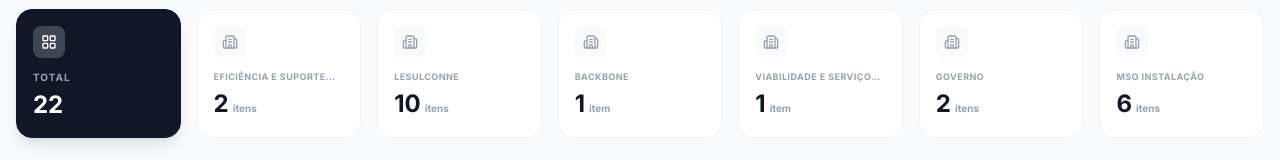
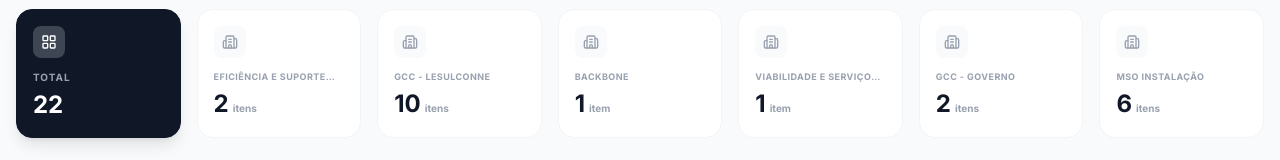
Before and after one commit to danielalmeidait/Iniciativas_IA, a React (Vite) app: page / in a window 1280 px wide. Shown: the part 168-328 px from the top of the page. Built offline with nearby package versions, Linux system fonts and the light colour scheme.

Commit message:
chore: atualiza nomes das áreas adicionando prefixo GCC

```diff
--- a/src/data.ts
+++ b/src/data.ts
@@ -139,7 +139,7 @@ export const AI_AGENTS: AIAgent[] = [
   {
     id: 'facto-ia',
     name: 'FACTOIA',
-    department: 'LeSulConNe',
+    department: 'GCC - LESULCONNE',
     domain: 'Diagnóstico e Investigação',
     execution: 'Gestão & Qualidade Operacional',
     owner: 'Ronaldo Evaristo Das Merces',
@@ -178,7 +178,7 @@ export const AI_AGENTS: AIAgent[] = [
   {
     id: 'iana',
     name: 'IAnA',
-    department: 'LeSulConNe',
+    department: 'GCC - LESULCONNE',
     domain: 'Análise e Gestão',
     execution: 'Gestão & Qualidade Operacional',
     owner: 'Luis Fernando Marks',
@@ -217,7 +217,7 @@ export const AI_AGENTS: AIAgent[] = [
   {
     id: 'siria',
     name: 'SirIA',
-    department: 'LeSulConNe',
+    department: 'GCC - LESULCONNE',
     domain: 'Análise e Gestão',
     execution: 'Gestão & Qualidade Operacional',
     owner: 'Luis Fernando Marks',
@@ -257,7 +257,7 @@ export const AI_AGENTS: AIAgent[] = [
   {
     id: 'check-ia',
     name: 'CHECKIA',
-    department: 'LeSulConNe',
+    department: 'GCC - LESULCONNE',
     domain: 'Relatórios e Validação',
     execution: 'Gestão & Qualidade Operacional',
     owner: 'Luis Fernando Marks',
@@ -296,7 +296,7 @@ export const AI_AGENTS: AIAgent[] = [
   {
     id: 'confia',
     name: 'CONFIA',
-    department: 'LeSulConNe',
+    department: 'GCC - LESULCONNE',
     domain: 'Diagnóstico e Investigação',
     execution: 'Gestão & Qualidade Operacional',
     owner: 'Luis Fernando Marks',
@@ -335,7 +335,7 @@ export const AI_AGENTS: AIAgent[] = [
   {
     id: 'deserth',
     name: 'DESERTH',
-    department: 'LeSulConNe',
+    department: 'GCC - LESULCONNE',
     domain: 'Análise e Gestão',
     execution: 'Gestão & Qualidade Operacional',
     owner: 'Marcia Cristina Souza',
@@ -374,7 +374,7 @@ export const AI_AGENTS: AIAgent[] = [
   {
     id: 'sentinela',
     name: 'SENTINELA',
-    department: 'LeSulConNe',
+    department: 'GCC - LESULCONNE',
     domain: 'Auditoria e Compliance',
     execution: 'Gestão & Qualidade Operacional',
     owner: 'Marcia Cristina Souza',
@@ -413,7 +413,7 @@ export const AI_AGENTS: AIAgent[] = [
   {
     id: 'bancodoc',
     name: 'BANCODOC',
-    department: 'LeSulConNe',
+    department: 'GCC - LESULCONNE',
     domain: 'Relatórios e Validação',
     execution: 'Gestão & Qualidade Operacional',
     owner: 'Marcia Cristina Souza',
@@ -452,7 +452,7 @@ export const AI_AGENTS: AIAgent[] = [
   {
     id: 'automaton',
     name: 'AUTOMATON',
-    department: 'LeSulConNe',
+    department: 'GCC - LESULCONNE',
     domain: 'Planejamento e Controle',
     execution: 'Gestão & Qualidade Operacional',
     owner: 'Zalboeno Lins Ferreira',
@@ -491,7 +491,7 @@ export const AI_AGENTS: AIAgent[] = [
   {
     id: 'bia',
     name: 'BIA',
-    department: 'LeSulConNe',
+    department: 'GCC - LESULCONNE',
     domain: 'Análise e Gestão',
     execution: 'Gestão & Qualidade Operacional',
     owner: 'Tiago Elias Bueno',
@@ -605,7 +605,7 @@ export const AI_AGENTS: AIAgent[] = [
   {
     id: 'fabia',
     name: 'FABIA',
-    department: 'Governo',
+    department: 'GCC - GOVERNO',
     domain: 'Conhecimento e Documentação',
     execution: 'Gestão & Qualidade Operacional',
     owner: 'Julia Mendonca Ferreira',
@@ -644,7 +644,7 @@ export const AI_AGENTS: AIAgent[] = [
   {
     id: 'leia',
     name: 'LÉIA',
-    department: 'Governo',
+    department: 'GCC - GOVERNO',
     domain: 'Análise e Gestão',
     execution: 'Gestão & Qualidade Operacional',
     owner: 'Julia Mendonca Ferreira',
```
